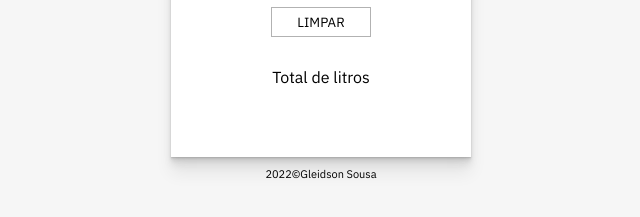
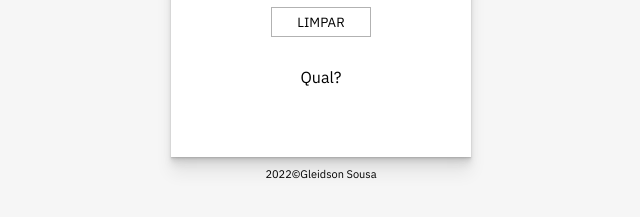
Before and after one commit to gleidsonsousadev/combustivel, a plain HTML site: page alcool-ou-gasolina/alcool-ou-gasolina.html in a window 1280 px wide. Shown: the part 259-476 px from the top of the page, 319-959 px from the left. Drawn offline with Linux system fonts and the light colour scheme.

Commit message:
correção alcool ou gasolina

```diff
--- a/alcool-ou-gasolina/alcool-ou-gasolina.html
+++ b/alcool-ou-gasolina/alcool-ou-gasolina.html
@@ -27,7 +27,7 @@
             <input type="button" value="calcular" id="calcular" onclick="calcular()" class="btn-calcular">
             <input type="button" value="limpar" id="limpar" onclick="limpar()" class="btn-limpar">
         </div>
-        <div class="resultado" id="res">Total de litros</div>
+        <div class="resultado" id="res">Qual?</div>
     </section>
 
     <footer>
```
